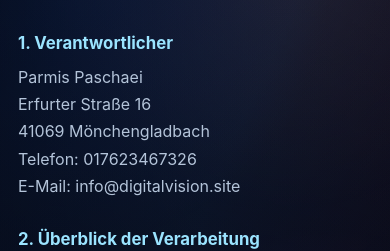
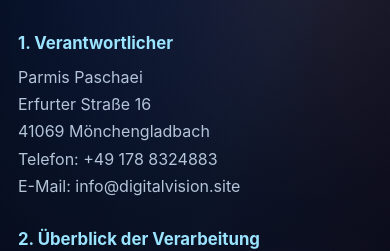
Before and after one commit to parmis2005/digitalvision, a Next.js app: page /datenschutz in a window 390 px wide. Shown: the part 166-417 px from the top of the page. Built offline with nearby package versions, Linux system fonts and the light colour scheme.

Commit message:
Update contact phone number

```diff
--- a/app/datenschutz/page.tsx
+++ b/app/datenschutz/page.tsx
@@ -32,7 +32,7 @@ export default function DatenschutzPage() {
             <br />
             41069 Mönchengladbach
             <br />
-            Telefon: 017623467326
+            Telefon: +49 178 8324883
             <br />
             E-Mail: info@digitalvision.site
           </p>
--- a/app/impressum/page.tsx
+++ b/app/impressum/page.tsx
@@ -42,7 +42,7 @@ export default function ImpressumPage() {
         <section>
           <h2>Kontakt</h2>
           <p>
-            Telefon: 017623467326
+            Telefon: +49 178 8324883
             <br />
             E-Mail: info@digitalvision.site
           </p>
--- a/app/layout.tsx
+++ b/app/layout.tsx
@@ -51,7 +51,7 @@ const organizationJsonLd = {
   name: "DigitalVision",
   url: baseUrl,
   description: siteDescription,
-  telephone: "+4917623467326",
+  telephone: "+491788324883",
   email: "info@digitalvision.site",
   address: {
     "@type": "PostalAddress",
```
